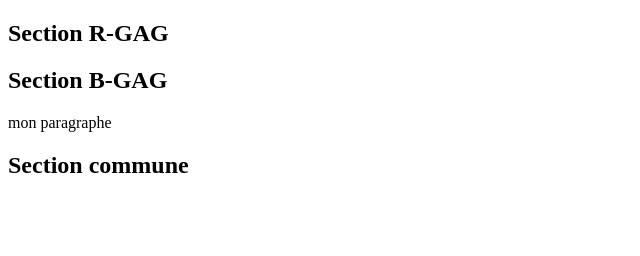
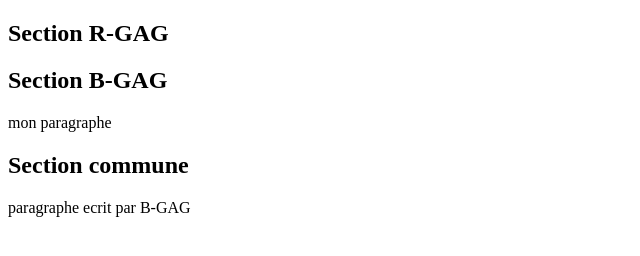
Before and after one commit to B-GAG/GAG-R-B, a plain HTML site: page index.html in a window 1280 px wide. Shown: the whole page, without its empty margins (0-640 px from the left). Drawn offline with Linux system fonts and the light colour scheme.

Commit message:
B-GAG a ajouter un paragraphe dans la partie commune

```diff
--- a/index.html
+++ b/index.html
@@ -16,6 +16,8 @@
 
     <h2>Section commune</h2>
 
+	<p>paragraphe ecrit par B-GAG </p>
+
 
 
 
```
